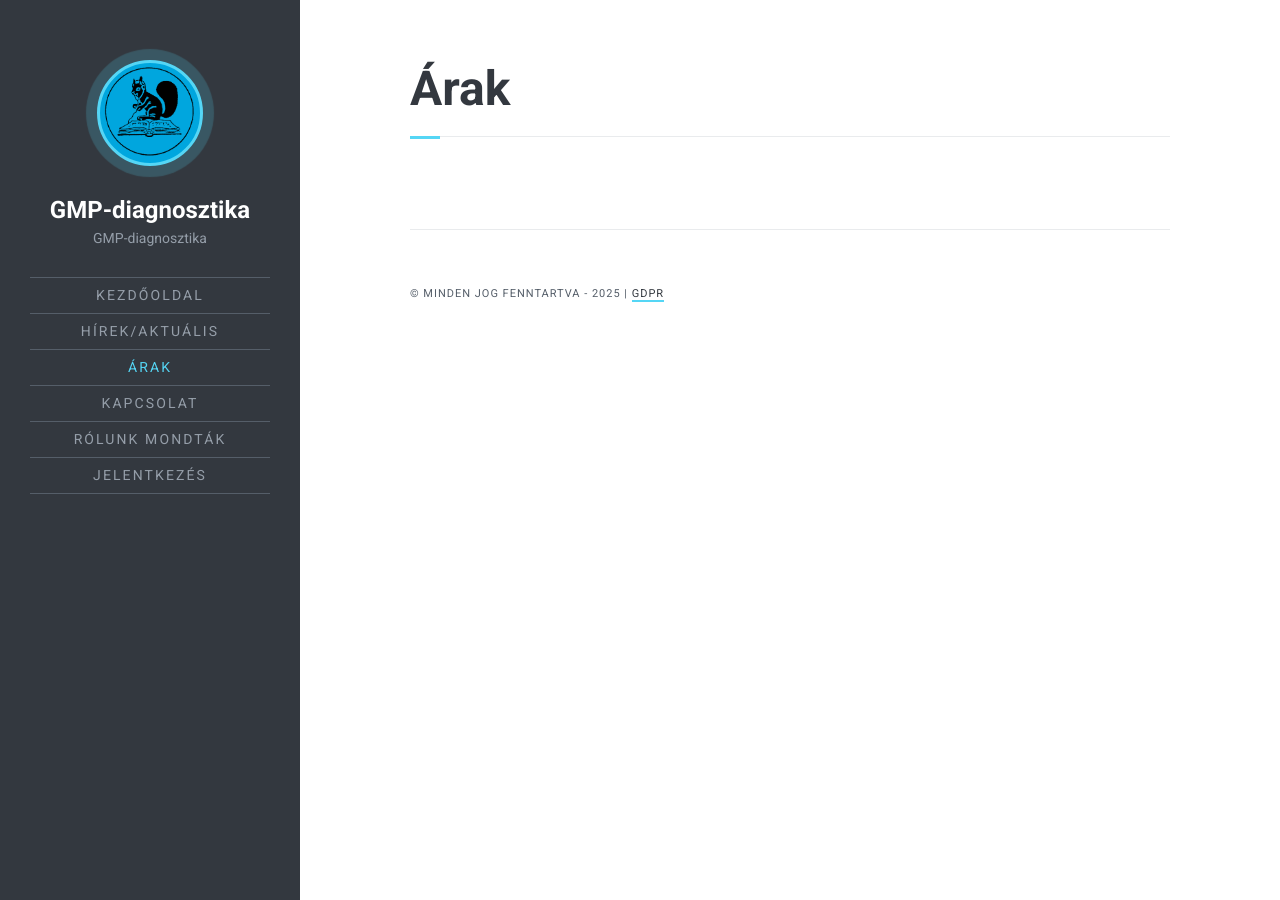
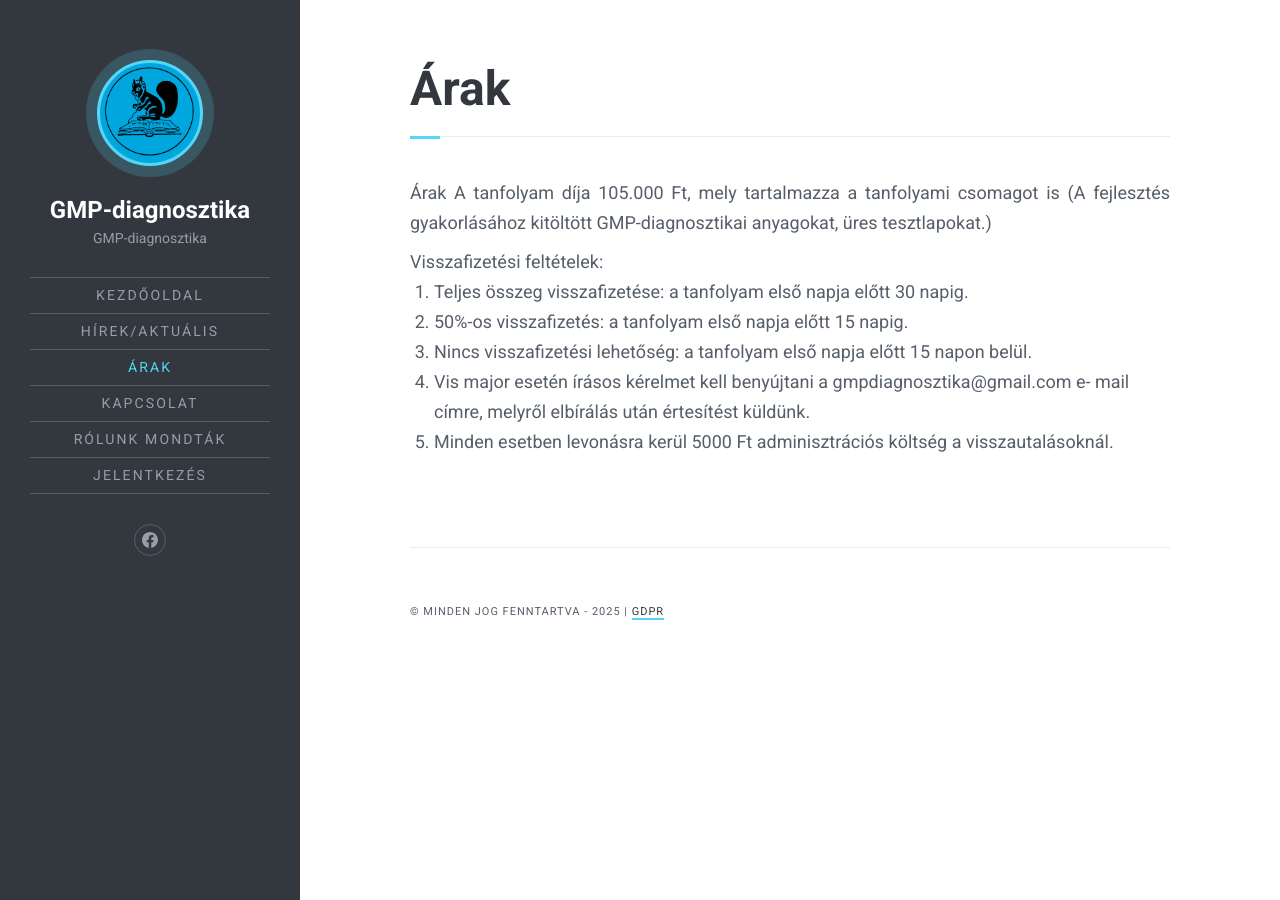
Before and after one commit to gmpdiagnosztika/gmpdiagnosztika.github.io, a Jekyll site: the page built from arak.md, in a window 1280 px wide. Built offline with Jekyll 4.4.1, drawn with Linux system fonts in a browser that asks for light colours.

Commit message:
jelnetkezes

```diff
--- a/_config.yml
+++ b/_config.yml
@@ -31,7 +31,13 @@ header:
     - label: Jelentkezés
       url: /jelentkezes/
       style: link
-  has_social: false
+  has_social: true
+  social_links:
+    - label: facebook
+      url: https://www.facebook.com/GMPdiagnosztika/
+      style: icon
+      icon_class: facebook
+      new_window: true
 collections:
   news:
     output: true
--- a/arak.md
+++ b/arak.md
@@ -3,3 +3,14 @@ layout: page
 title: Árak
 description: Árak
 ---
+Árak
+A tanfolyam díja 105.000 Ft, mely tartalmazza a tanfolyami csomagot is (A fejlesztés
+gyakorlásához kitöltött GMP-diagnosztikai anyagokat, üres tesztlapokat.)
+
+Visszafizetési feltételek:
+1. Teljes összeg visszafizetése: a tanfolyam első napja előtt 30 napig.
+2. 50%-os visszafizetés: a tanfolyam első napja előtt 15 napig.
+3. Nincs visszafizetési lehetőség: a tanfolyam első napja előtt 15 napon belül.
+4. Vis major esetén írásos kérelmet kell benyújtani a gmpdiagnosztika@gmail.com e-
+mail címre, melyről elbírálás után értesítést küldünk.
+5. Minden esetben levonásra kerül 5000 Ft adminisztrációs költség a visszautalásoknál.
```
Also changed, not shown: _news/2024-01-26-Elindultunk.md (deleted, +0 -6 lines), _news/2024-01-26-Jelenrkezes.md (added, +7 -0 lines), index.md (+3 -3 lines), jelentkezes.md (+1 -0 lines), kapcsolat.html (+14 -1 lines), images/kezdooldal.jpg (added).
